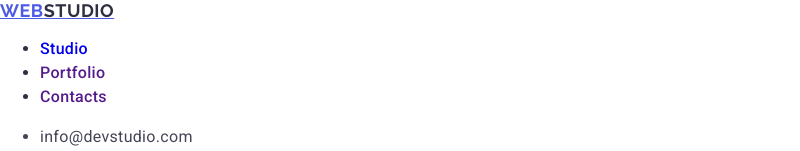
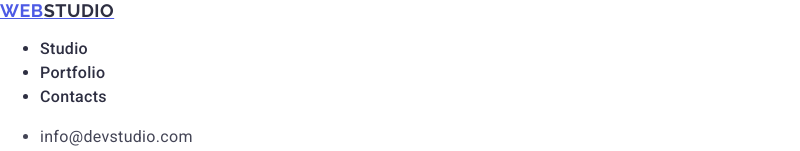
Before and after one commit to VolodymyrProkhatskyiGOIT2025/goit-markup-hw-02, a plain HTML site: page index.html in a window 1280 px wide. Shown: the top 151 px of the page, without its empty margins (0-800 px from the left). Drawn offline with nearby package versions, Linux system fonts and the light colour scheme; a web font is replaced by a local one.

Commit message:
add hover final

```diff
--- a/css/style.css
+++ b/css/style.css
@@ -46,6 +46,9 @@ body {
 .contacts .link:focus {
   color: #404bbf;
 }
+.header-nav-item .link {
+  color: #2e2f42;
+}
 .header-nav-item .link:hover,
 .header-nav-item .link:focus {
   color: #404bbf;
```
